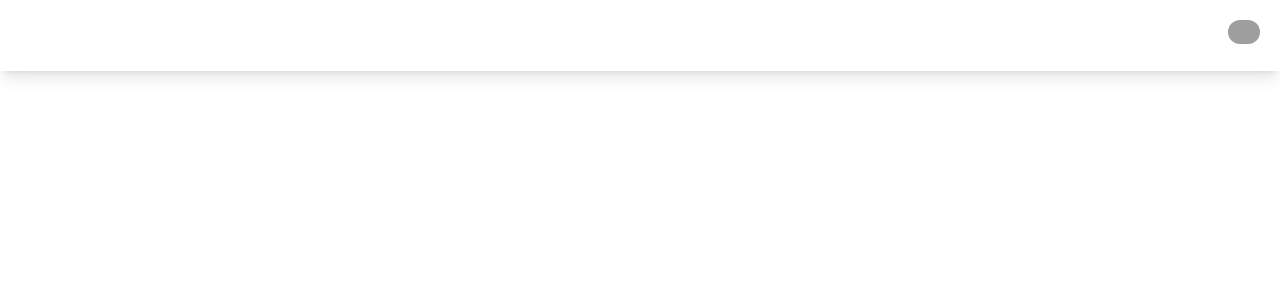
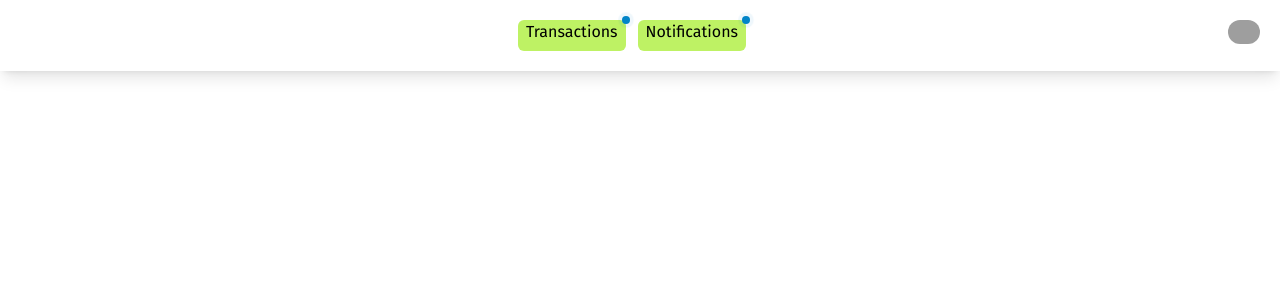
Before and after one commit to SSpotDeveloper/vue_application, a Vue app: page /#/ in a window 1280 px wide. Shown: the top 300 px of the page. Built offline with nearby package versions, Linux system fonts and the light colour scheme; grey boxes are pictures that could not be loaded; some icons are missing.

Commit message:
Notifications

```diff
--- a/src/views/Pages/AuthenticatedLayoutView/AuthenticatedLayoutView.vue
+++ b/src/views/Pages/AuthenticatedLayoutView/AuthenticatedLayoutView.vue
@@ -3,6 +3,18 @@
     <nav class="flex justify-between p-5 bg-white shadow-lg">
         <div>
             <Bars4Icon class="h-6 text-slate-600" @click="openSideNavigation()"/>
+        </div>
+        <div class="flex space-x-3">
+            <div class="relative px-2 rounded-md bg-lime-300">
+                Transactions
+                <span class="absolute w-2 h-2 rounded-full -top-1 -right-1 bg-sky-600 animate-ping"></span>
+                <span class="absolute w-2 h-2 rounded-full -top-1 -right-1 bg-sky-600"></span>
+            </div>
+            <div class="relative px-2 rounded-md bg-lime-300">
+                Notifications
+                <span class="absolute w-2 h-2 rounded-full -top-1 -right-1 bg-sky-600 animate-ping"></span>
+                <span class="absolute w-2 h-2 rounded-full -top-1 -right-1 bg-sky-600"></span>
+            </div>
         </div>
         <div>
             <img src="https://logo.com/image-cdn/images/kts928pd/production/b76978004c62f2b4cb9a8dfd73448c5a63988fd2-1600x1598.png?w=1080&q=72" alt="Company Logo" class="h-6 rounded-full">
--- a/src/views/Pages/AuthenticatedLayoutView/Navigation/Side-Navigation.vue
+++ b/src/views/Pages/AuthenticatedLayoutView/Navigation/Side-Navigation.vue
@@ -17,7 +17,7 @@
                                 <h1>Manie Botha</h1>
                             </div>
                             <div>
-                                <h1 class="text-sm text-slate-300 ">manie@wowsoftware.co.za</h1>
+                                <h1 class="text-sm text-slate-400 ">manie@wowsoftware.co.za</h1>
                             </div>
                         </div>
                         <div>
```
